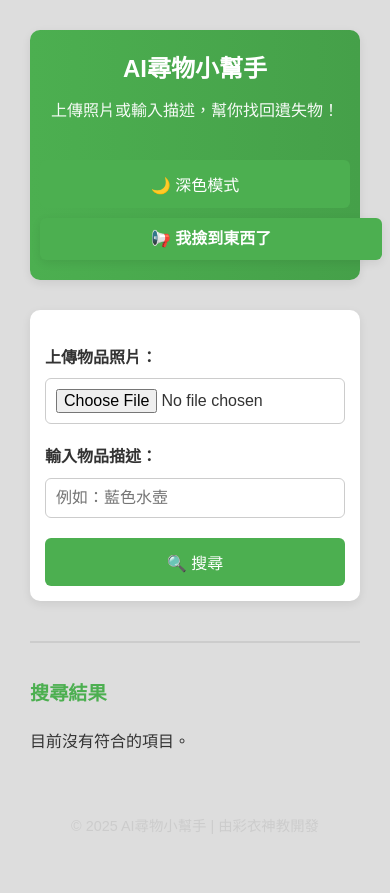
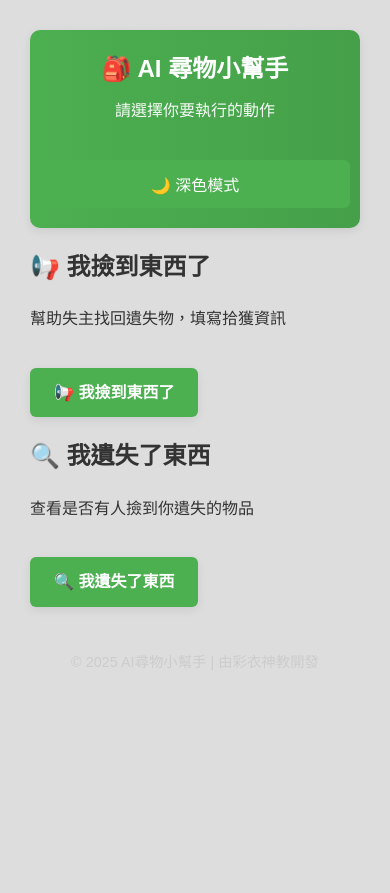
Before and after one commit to xun-0313/lost-found-apps, a Flask app: page / in a window 390 px wide. After the commit the page ends 670 px from the top, so only its background shows below. Run offline with Flask 3, Linux system fonts and the light colour scheme; data that the repository does not hold is empty.

Commit message:
初始化專案

```diff
--- a/app.py
+++ b/app.py
@@ -66,11 +66,14 @@ def detect_item(img_path):
 
 @app.route('/')
 def home():
-    latest_items = get_latest_items()
-    return render_template('index.html', tagged_results=None, tags=None, latest_items=latest_items)
+    return render_template('home.html')
 
-@app.route("/search", methods=["POST"])
+@app.route("/search", methods=["GET", "POST"])
 def search():
+    if request.method == "GET":
+        return render_template("search.html")  # 顯示搜尋表單頁面
+
+    # POST：處理圖片與描述搜尋
     old_file = session.pop("last_uploaded", None)
     if old_file:
         old_path = os.path.join(UPLOAD_FOLDER, old_file)
@@ -106,7 +109,7 @@ def search():
                 tagged_results[tag].append(item)
 
     latest_items = get_latest_items()
-    return render_template("index.html", tagged_results=tagged_results, tags=tags, latest_items=latest_items)
+    return render_template("search.html", tagged_results=tagged_results, tags=tags, latest_items=latest_items)
 
 @app.route("/report", methods=["GET", "POST"])
 def report():
--- a/static/style.css
+++ b/static/style.css
@@ -15,6 +15,27 @@ body {
   background-color: var(--bg);
   color: var(--text);
   line-height: 1.6;
+}
+
+
+.option-button {
+  display: inline-block;
+  margin-top: 20px;
+  padding: 12px 24px;
+  background-color: var(--primary);
+  color: white;
+  border: none;
+  border-radius: 6px;
+  font-size: 16px;
+  cursor: pointer;
+  text-decoration: none;
+  font-weight: bold;
+  transition: background-color 0.3s ease, transform 0.2s ease;
+}
+
+.option-button:hover {
+  background-color: var(--primary-dark);
+  transform: translateY(-1px);
 }
 
 html.dark {
@@ -51,6 +72,13 @@ header p {
   margin-top: 10px;
   font-size: 1.1em;
   opacity: 0.95;
+}
+
+.report-link {
+  display: inline-block;
+  width: auto;
+  margin-left: 10px;
+  text-align: center;
 }
 
 form {
@@ -186,8 +214,16 @@ button:hover {
     font-size: 0.95em;
   }
 
+  .item-info {
+  width: 100%;
+  }
+
   .results h2 {
     font-size: 1.2em;
+  }
+
+  .results {
+  padding: 10px 0;
   }
 
   .tag-block {
@@ -197,17 +233,42 @@ button:hover {
   .tag-block h3 {
     font-size: 1.1em;
   }
-}
 
-.report-link {
-  display: inline-block;
+  .report-link {
+  display: block;
+  width: 100%;
   padding: 8px 16px;
+  margin: 10px 0 0 0;
   background-color: var(--primary);
   color: white;
   border-radius: 6px;
   text-decoration: none;
   font-weight: bold;
-  margin-left: 10px;
+  text-align: center;
+  font-size: 1em;
+  box-shadow: var(--shadow);
+  transition: background-color 0.3s ease, transform 0.2s ease;
+  }
+
+  .report-link:hover {
+  background-color: var(--primary-dark);
+  transform: translateY(-1px);
+  }
+
+  .option-button {
+  padding: 12px 24px;
+  background-color: var(--primary);
+  color: white;
+  border-radius: 6px;
+  text-decoration: none;
+  font-weight: bold;
+  box-shadow: var(--shadow);
+  transition: background-color 0.3s ease, transform 0.2s ease;
+  }
+  .option-button:hover {
+  background-color: var(--primary-dark);
+  transform: translateY(-1px);
+  }
 }
 
 footer {
@@ -225,21 +286,3 @@ footer {
 html {
   transition: background-color 0.3s ease, color 0.3s ease;
 }
-
-.report-link {
-  display: block;
-  width: 100%;
-  text-align: center;
-  margin: 10px 0 0 0;
-  font-size: 1em;
-}
-
-.report-link {
-  box-shadow: var(--shadow);
-  transition: background-color 0.3s ease, transform 0.2s ease;
-}
-
-.report-link:hover {
-  background-color: var(--primary-dark);
-  transform: translateY(-1px);
-}
--- /dev/null
+++ b/templates/home.html
@@ -0,0 +1,37 @@
+<!DOCTYPE html>
+<html lang="zh-TW">
+<head>
+  <meta charset="UTF-8">
+  <title>AI 尋物小幫手</title>
+  <link rel="stylesheet" href="{{ url_for('static', filename='style.css') }}">
+  <script src="{{ url_for('static', filename='theme.js') }}" defer></script>
+</head>
+<body>
+  <div class="container">
+    <header>
+      <h1>🎒 AI 尋物小幫手</h1>
+      <p>請選擇你要執行的動作</p>
+        <button id="theme-toggle">🌙 深色模式</button>
+    </header>
+
+    <div class="home-options">
+      <div class="option-card">
+        <h2>📢 我撿到東西了</h2>
+        <p>幫助失主找回遺失物，填寫拾獲資訊</p>
+        <a href="{{ url_for('report') }}" class="option-button">📢 我撿到東西了</a>
+      </div>
+
+      <div class="option-card">
+        <h2>🔍 我遺失了東西</h2>
+        <p>查看是否有人撿到你遺失的物品</p>
+        <a href="{{ url_for('search') }}" class="option-button">🔍 我遺失了東西</a>
+
+      </div>
+    </div>
+  </div>
+
+  <footer>
+    <p>© 2025 AI尋物小幫手 | 由彩衣神教開發</p>
+  </footer>
+</body>
+</html>
--- a/templates/report.html
+++ b/templates/report.html
@@ -13,6 +13,7 @@
       <p>請填寫以下資訊，幫助失主找回物品</p>
       <div class="report-wrapper">
       <a href="{{ url_for('home') }}" class="report-link">🏠 回首頁</a>
+      <button id="theme-toggle">🌙 深色模式</button>
       </div>
     </header>
 
```
Also changed, not shown: templates/search.html (renamed from templates/index.html).
